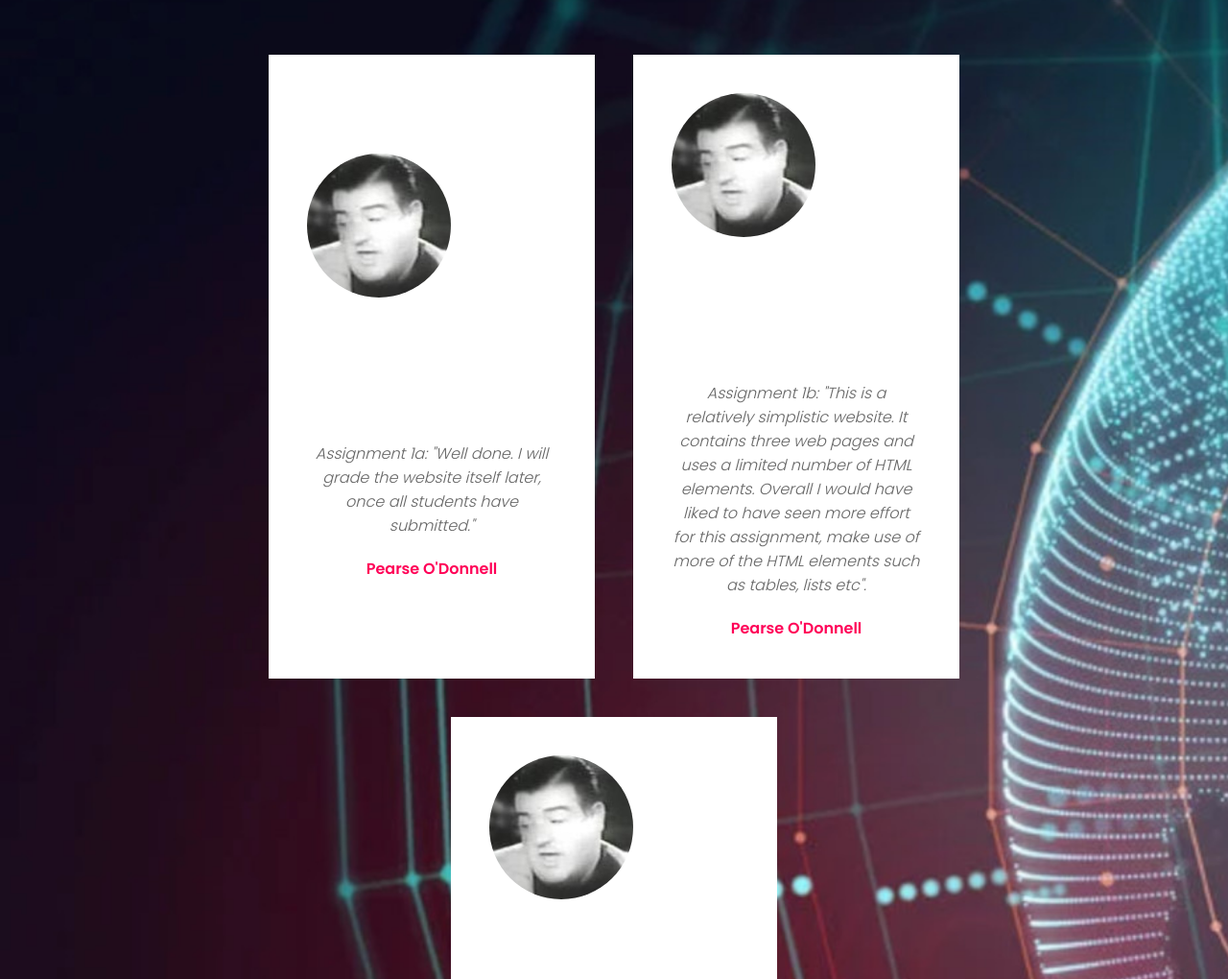
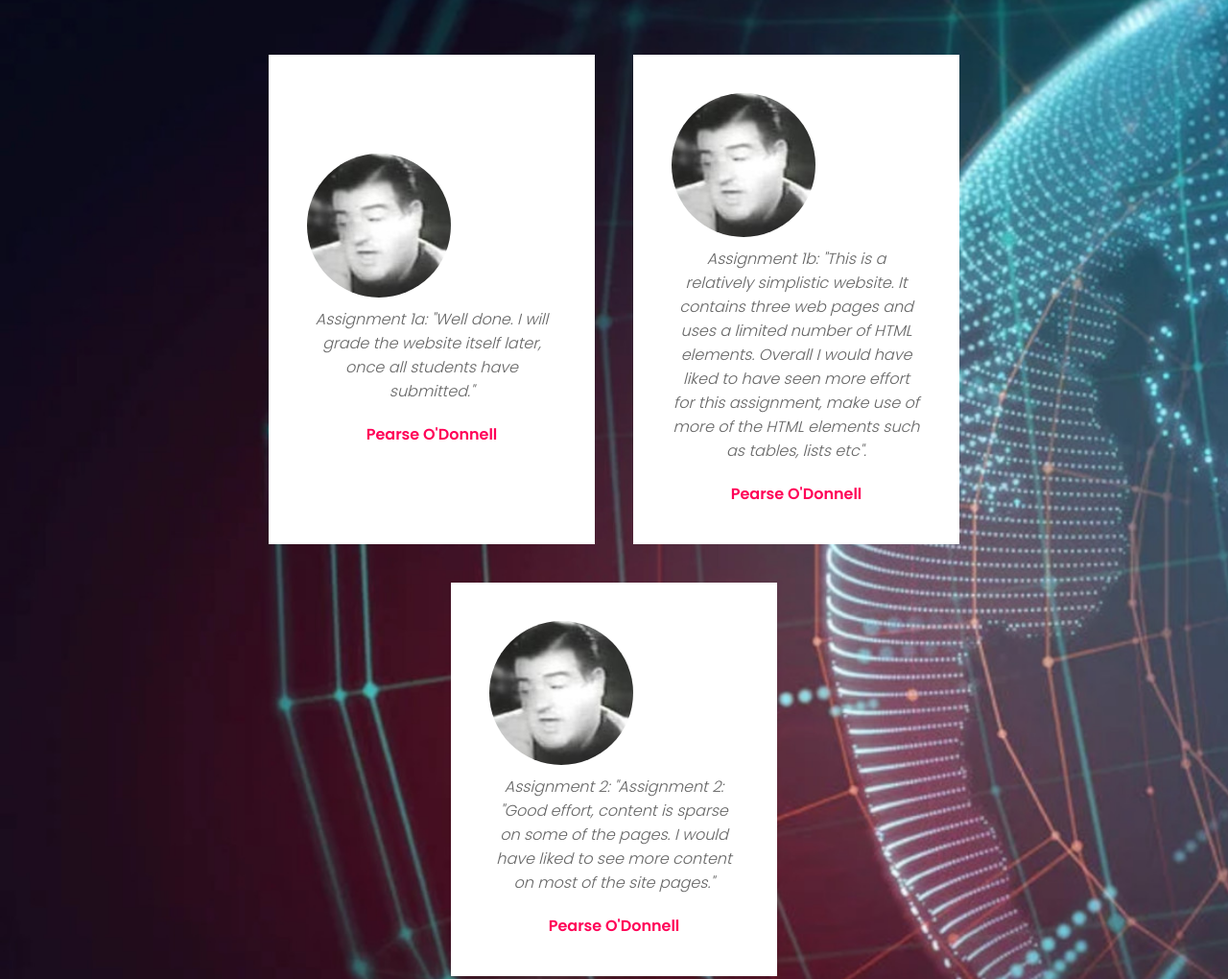
Before and after one commit to noelmcloughlin/lsp, a plain HTML site: page index.html in a window 1280 px wide. Shown: the part 7450-8470 px from the top of the page at 96% size. Drawn offline with Linux system fonts and the light colour scheme; a web font is replaced by a local one.

Commit message:
chore(style): tweak testimonals img box

```diff
--- a/style.css
+++ b/style.css
@@ -308,8 +308,9 @@ section {
 }
 .testimonials .content .box .imgBx {
     position: relative;
+    justify-content: center;
     width: 100%;
-    height: 300px;
+    height: 160px;
 }
 .testimonials .content .box .imgBx img {
     position: relative;
```
